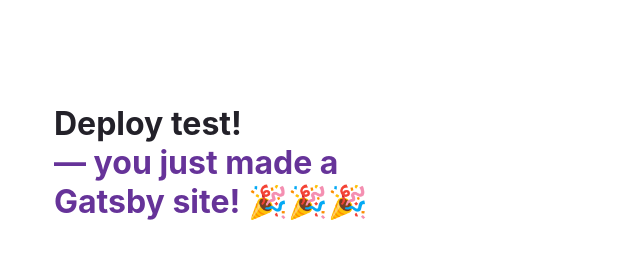
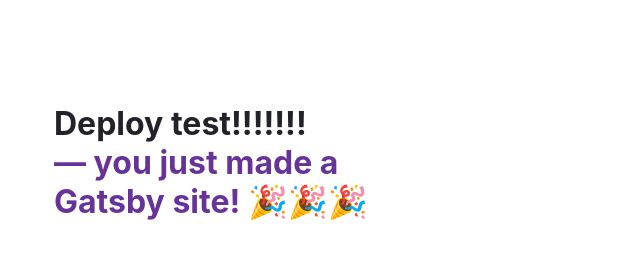
Before and after one commit to darrindevs/gatsby1-test, a Gatsby site: page / in a window 1280 px wide. Shown: the top 271 px of the page, without its empty margins (50-692 px from the left). Built offline with nearby package versions, Linux system fonts and the light colour scheme; Gatsby itself is replaced by a stand-in of ours.

Commit message:
test yarn build

```diff
--- a/src/pages/index.js
+++ b/src/pages/index.js
@@ -131,7 +131,7 @@ const IndexPage = () => {
     <main style={pageStyles}>
       <title>Home Page</title>
       <h1 style={headingStyles}>
-        Deploy test!
+        Deploy test!!!!!!!
         <br />
         <span style={headingAccentStyles}>— you just made a Gatsby site! </span>
         <span role="img" aria-label="Party popper emojis">
```
